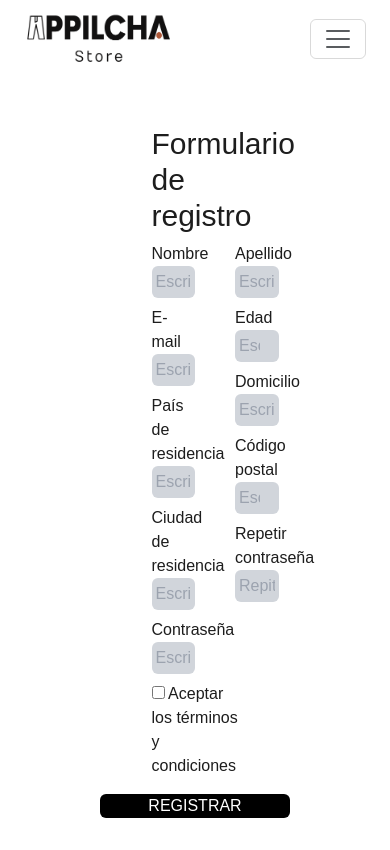
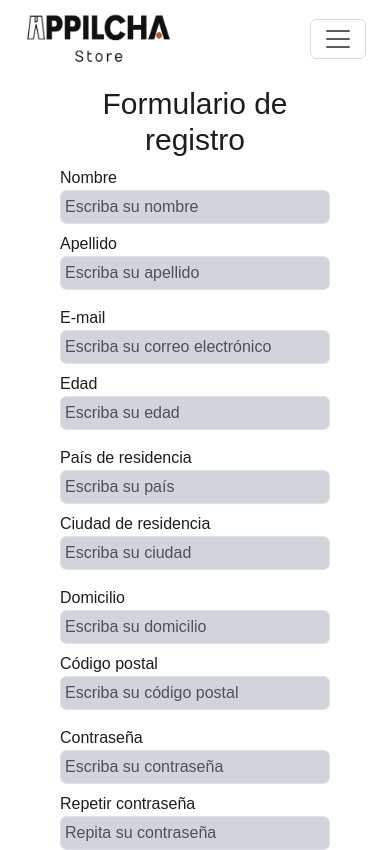
Before and after one commit to juaniz92/23302-grupo3-Appilcha, a React (Create React App) app: page /Registrarse in a window 390 px wide. Shown: the top 850 px of the page. Built offline with nearby package versions, Linux system fonts and the light colour scheme; no server answers.

Commit message:
Responsive formulario Registrarse

```diff
--- a/src/componentes/Auth/Registrarse.jsx
+++ b/src/componentes/Auth/Registrarse.jsx
@@ -5,6 +5,7 @@ import { db } from '../../firebaseConfig/firebase';
 import {async} from '@firebase/util';
 import Swal from 'sweetalert2';
 import withReactContent from 'sweetalert2-react-content';
+import { Container } from 'react-bootstrap';
 const MySwal = withReactContent(Swal);
 
 function Registrarse(){
@@ -116,19 +117,22 @@ function Registrarse(){
 
     return (
 
-        <div className='flex relative grow'>
-        <div className='absolute top-0 left-0 w-full h-full mix-blend-overlay'></div>
-        <form action="#" className="w-2/4 h-full p-5 relative z-2 m-auto" onSubmit={nuevo}>
+        <div className='Container'>
+            <div className='Container'>
+                <form action="#" className=" h-full  relative z-2 m-2 px-10" onSubmit={nuevo}>
                     <fieldset className="formulario-contacto__contenido">
-                    <legend className="formulario-contacto__contenido__titulo text-3xl mb-2">Formulario de registro</legend>
-                            <div className="flex justify-between gap-10">
-                                <div className="flex flex-col w-1/2">
+                        <legend className="formulario-contacto__contenido__titulo text-3xl text-center mb-2">Formulario de registro</legend>
+                                    <div className="row my-2">
+                                        <div className="col-md-6">
+                                            <div className="col-md-12">
                                                 <label for='nombre' className="text-1">Nombre</label>
+                                            </div>
+                                            <div className="col-md-12">
                                                 <input
                                                 value={nombre}
                                                 onBlur={manejarBlur}
                                                 type="text"
-                                    className="formulario-contacto__contenido__nombre rounded-md p-1 text-black bg-gray-300 mb-2"
+                                                className="form-control rounded-md p-1 text-black bg-gray-300 mb-2"
                                                 placeholder="Escriba su nombre"
                                                 data-input="text"
                                                 id="nombre"
@@ -137,46 +141,88 @@ function Registrarse(){
                                                 {mostrarError && <div className="text-red-500 text-xs">Completa el campo</div>}
                                                 <span className="formulario-contacto__contenido__span"></span>
 
-                                    <label for='email' className="text-1">E-mail</label>
-                                    <input value= {email} type="email" className="formulario-contacto__contenido__nombre rounded-md mb-2 p-1 text-black bg-gray-300" placeholder="Escriba su correo electrónico" data-input="email" id="email" onChange={(e)=>setEmail(e.target.value)}/>
+                                            </div>
+
+                                        </div>
+                                        <div className="col-md-6">
+                                            <div className="col-md-12">
+                                                <label for='apellido' className="text-1">Apellido</label>
+                                            </div>
+                                            <input value={apellido}  type="text" className="form-control rounded-md mb-2 p-1 text-black bg-gray-300" placeholder="Escriba su apellido" data-input="text" id="apellido" onChange={(e)=>setApellido(e.target.value)}/>
                                             {mostrarError && <div className="text-red-500 text-xs">Completa el campo</div>}
                                             <span className="formulario-contacto__contenido__span"></span>
 
-                                    <label for='pais' className="text-1">País de residencia</label>
-                                    <input value={pais}  type="text" className="formulario-contacto__contenido__nombre rounded-md mb-2 p-1 text-black bg-gray-300" placeholder="Escriba su país" data-input="text" id="pais" onChange={(e)=>setPais(e.target.value)}/>
-                                    <span className="formulario-contacto__contenido__span"></span>
-
-                                    <label for='ciudad' className="text-1">Ciudad de residencia</label>
-                                    <input value={ciudad} type="text" className="formulario-contacto__contenido__nombre rounded-md mb-2 p-1 text-black bg-gray-300" placeholder="Escriba su ciudad" data-input="text" id="ciudad" onChange={(e)=>setCiudad(e.target.value)}/>
-                                    <span className="formulario-contacto__contenido__span"></span>
-
-                                    <label for='password' className="text-1">Contraseña</label>
-                                    <input value={password}  type="password" className="formulario-contacto__contenido__nombre rounded-md mb-2 p-1 text-black bg-gray-300" placeholder="Escriba su contraseña" data-input="password" id="password" onChange={(e)=>setPassword(e.target.value)}/>
+                                        </div>
+                                    </div>
+                                    <div className="row my-2">
+                                        <div className="col-md-6">
+                                            <div className="col-md-12">
+                                                <label for='email' className="text-1">E-mail</label>
+                                            </div>
+                                            <input value= {email} type="email" className="form-control rounded-md mb-2 p-1 text-black bg-gray-300" placeholder="Escriba su correo electrónico" data-input="email" id="email" onChange={(e)=>setEmail(e.target.value)}/>
+                                            {mostrarError && <div className="text-red-500 text-xs">Completa el campo</div>}
                                             <span className="formulario-contacto__contenido__span"></span>
                                         </div>
-                                <div className="flex flex-col w-1/2">
-                                    <label for='apellido' className="text-1">Apellido</label>
-                                    <input value={apellido}  type="text" className="formulario-contacto__contenido__nombre rounded-md mb-2 p-1 text-black bg-gray-300" placeholder="Escriba su apellido" data-input="text" id="apellido" onChange={(e)=>setApellido(e.target.value)}/>
+                                        <div className="col-md-6">
+                                            <div className="col-md-12">
+                                                <label for='edad' className="text-1">Edad</label>
+                                            </div>
+                                            <input value={edad}  type="number" mode="numeric" className="form-control rounded-md mb-2 p-1 text-black bg-gray-300" placeholder="Escriba su edad" data-input="number" id="edad" onChange={(e)=>setEdad(e.target.value)}/>
                                             {mostrarError && <div className="text-red-500 text-xs">Completa el campo</div>}
                                             <span className="formulario-contacto__contenido__span"></span>
 
-                                    <label for='edad' className="text-1">Edad</label>
-                                    <input value={edad}  type="number" mode="numeric" className="formulario-contacto__contenido__nombre rounded-md mb-2 p-1 text-black bg-gray-300" placeholder="Escriba su edad" data-input="number" id="edad" onChange={(e)=>setEdad(e.target.value)}/>
-                                    {mostrarError && <div className="text-red-500 text-xs">Completa el campo</div>}
+                                        </div>
+
+                                    </div>
+                                    <div className="row my-2">
+                                        <div className="col-md-6">
+                                            <div className="col-md-12">
+                                                <label for='pais' className="text-1">País de residencia</label>
+                                            </div>
+                                            <input value={pais}  type="text" className="form-control rounded-md mb-2 p-1 text-black bg-gray-300" placeholder="Escriba su país" data-input="text" id="pais" onChange={(e)=>setPais(e.target.value)}/>
+                                            <span className="formulario-contacto__contenido__span"></span>
+                                        </div>
+                                        <div className="col-md-6">
+                                            <div className="col-md-12">
+                                                <label for='ciudad' className="text-1">Ciudad de residencia</label>
+                                            </div>
+                                            <input value={ciudad} type="text" className="form-control rounded-md mb-2 p-1 text-black bg-gray-300" placeholder="Escriba su ciudad" data-input="text" id="ciudad" onChange={(e)=>setCiudad(e.target.value)}/>
+                                            <span className="formulario-contacto__contenido__span"></span>
+                                        </div>
+                                    </div>
+                                    <div className="row my-2">
+                                        <div className="col-md-6">
+                                            <div className="col-md-12">
+                                                <label for='domicilio' className="text-1">Domicilio</label>
+                                            </div>
+                                            <input value={domicilio}  type="text" className="form-control rounded-md mb-2 p-1 text-black bg-gray-300" placeholder="Escriba su domicilio" data-input="text" id="domicilio" onChange={(e)=>setDomicilio(e.target.value)}/>
+                                            <span className="formulario-contacto__contenido__span"></span>
+                                        </div>
+                                        <div className="col-md-6">
+                                            <div className="col-md-12">
+                                                <label for='postal' className="text-1">Código postal</label>
+                                            </div>
+                                            <input value={postal}  type="number" className="form-control rounded-md mb-2 p-1 text-black bg-gray-300" placeholder="Escriba su código postal" data-input="number" id="postal" onChange={(e)=>setPostal(e.target.value)}/>
+                                            <span className="formulario-contacto__contenido__span"></span>
+                                        </div>
+                                    </div>
+                                    <div className="row my-2">
+                                        <div className="col-md-6">
+                                            <div className="col-md-12">
+                                                <label for='password' className="text-1">Contraseña</label>
+                                            </div>
+                                            <input value={password}  type="password" className="form-control rounded-md mb-2 p-1 text-black bg-gray-300" placeholder="Escriba su contraseña" data-input="password" id="password" onChange={(e)=>setPassword(e.target.value)}/>
+                                            <span className="formulario-contacto__contenido__span"></span>
+                                        </div>
+                                        <div className="col-md-6">
+                                            <div className="col-md-12">
+                                                <label for='password' className="text-1">Repetir contraseña</label>
+                                            </div>
+                                            <input value={reppassword}  className="form-control rounded-md mb-1 p-1 text-black bg-gray-300" type="password" placeholder="Repita su contraseña" data-input="password" id="reppassword" onChange={(e)=>setReppassword(e.target.value)}/>
                                             <span className="formulario-contacto__contenido__span"></span>
 
-                                    <label for='domicilio' className="text-1">Domicilio</label>
-                                    <input value={domicilio}  type="text" className="formulario-contacto__contenido__nombre rounded-md mb-2 p-1 text-black bg-gray-300" placeholder="Escriba su domicilio" data-input="text" id="domicilio" onChange={(e)=>setDomicilio(e.target.value)}/>
-                                    <span className="formulario-contacto__contenido__span"></span>
+                                        </div>
 
-                                    <label for='postal' className="text-1">Código postal</label>
-                                    <input value={postal}  type="number" className="formulario-contacto__contenido__nombre rounded-md mb-2 p-1 text-black bg-gray-300" placeholder="Escriba su código postal" data-input="number" id="postal" onChange={(e)=>setPostal(e.target.value)}/>
-                                    <span className="formulario-contacto__contenido__span"></span>
-
-                                    <label for='password' className="text-1">Repetir contraseña</label>
-                                    <input value={reppassword}  className="formulario-contacto__contenido__nombre rounded-md mb-1 p-1 text-black bg-gray-300" type="password" placeholder="Repita su contraseña" data-input="password" id="reppassword" onChange={(e)=>setReppassword(e.target.value)}/>
-                                    <span className="formulario-contacto__contenido__span"></span>
-                                </div>
                                     </div>
                                     <div>
                                         <label>
@@ -190,6 +236,10 @@ function Registrarse(){
                                     </div>
                         </fieldset>
                 </form>
+
+            </div>
+
+
         </div>
     );
 }
```
Lines whose indentation alone changed are shown as unchanged.
